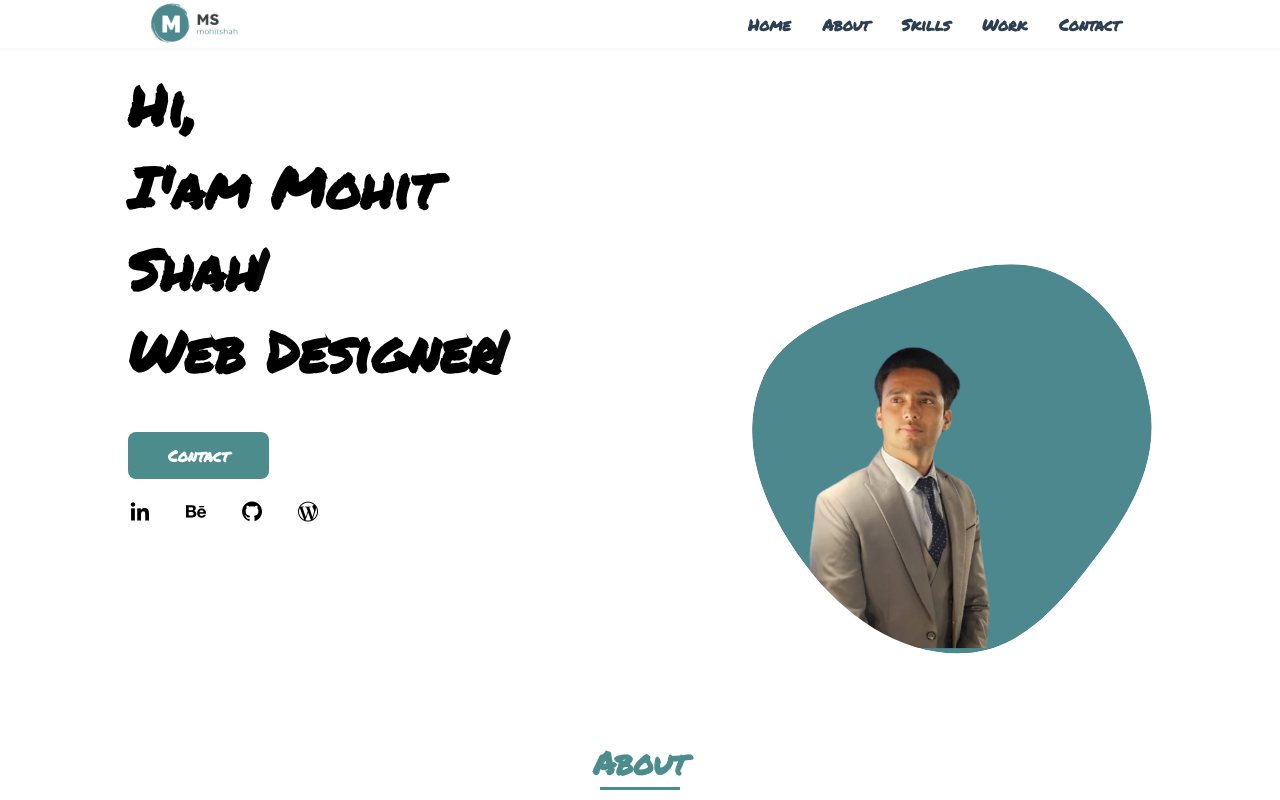
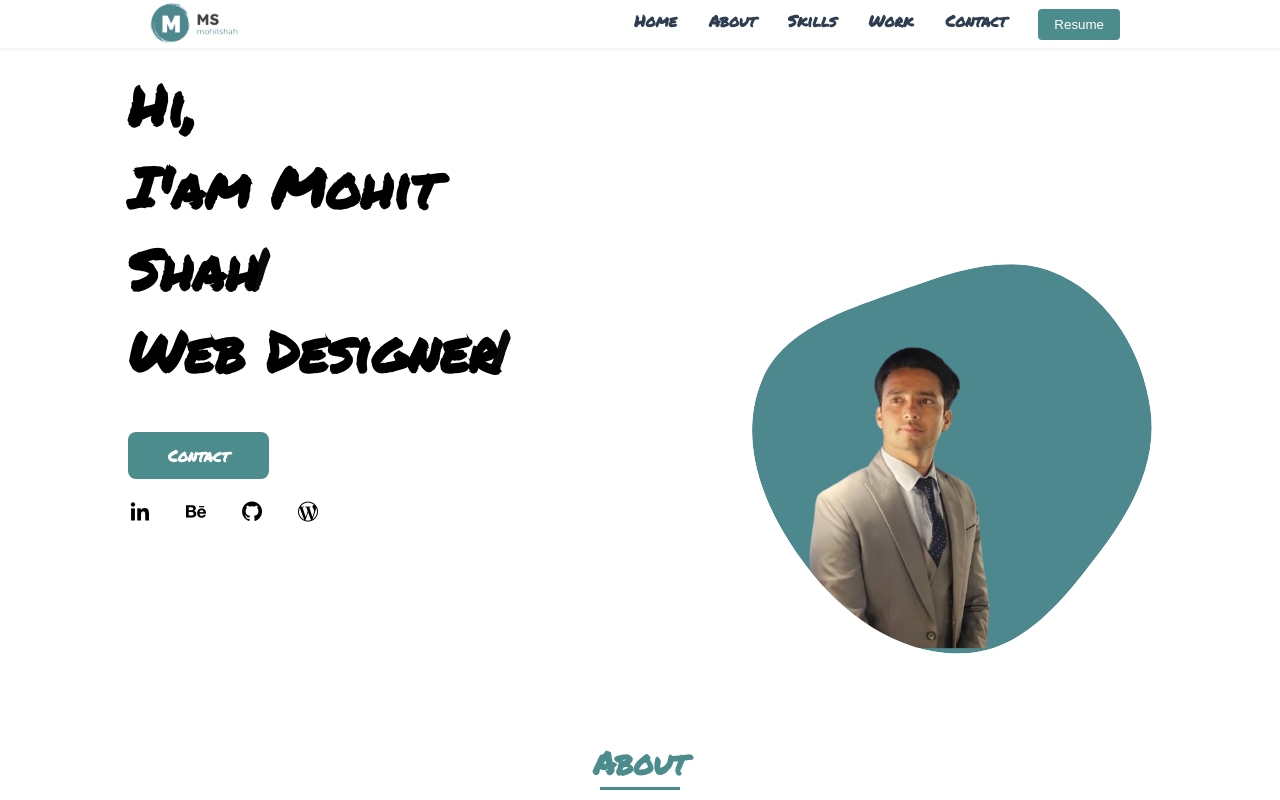
Before and after one commit to caspermohit/portfolio-website, a React (Create React App) app: page / in a window 1280 px wide. Shown: the top 800 px of the page. Built offline with nearby package versions, Linux system fonts and the light colour scheme.

Commit message:
adding resume button to header section

```diff
--- a/src/components/Header.css
+++ b/src/components/Header.css
@@ -50,3 +50,17 @@
     font-size: 1.5rem;
     cursor: pointer;
 }
+
+.resume-button {
+    background-color: var(--first-color); /* Adjust color to match your theme */
+    color: white;
+    border: none;
+    padding: 8px 16px;
+    border-radius: 4px;
+    cursor: pointer;
+    transition: background-color 0.3s ease;
+}
+
+.resume-button:hover {
+    background-color: #003d82; /* Darker shade for hover effect */
+}
--- a/src/components/Header.js
+++ b/src/components/Header.js
@@ -4,6 +4,9 @@ import './Header.css'; // Ensure this CSS file contains styles for the header se
 import './Styles/styles.scss';  // Corrected import path
 import logo from './assets/img/logo-transparent-png.png';
 import '../index.css';
+// Import your resume file
+const resumePDF = process.env.PUBLIC_URL + '/resume.pdf';
+
 const Header = () => {
     const [menuVisible, setMenuVisible] = useState(false);
 
@@ -13,6 +16,11 @@ const Header = () => {
 
     const handleLinkClick = () => {
         setMenuVisible(false);
+    };
+
+    // Function to handle resume download
+    const handleResumeDownload = () => {
+        window.open(resumePDF, '_blank');
     };
 
     return (
@@ -28,6 +36,9 @@ const Header = () => {
                         <li className="nav__item"><a href="#skills" className="nav__link" onClick={handleLinkClick}>Skills</a></li>
                         <li className="nav__item"><a href="#work" className="nav__link" onClick={handleLinkClick}>Work</a></li>
                         <li className="nav__item"><a href="#contact" className="nav__link" onClick={handleLinkClick}>Contact</a></li>
+                        <li className="nav__item">
+                            <button className="resume-button" onClick={handleResumeDownload}>Resume</button>
+                        </li>
                     </ul>
                 </div>
                 <div className="nav__toggle" id="nav-toggle" onClick={toggleMenu}>
```
Also changed, not shown: 1 other file (tests, documents, lock files or other folders).
